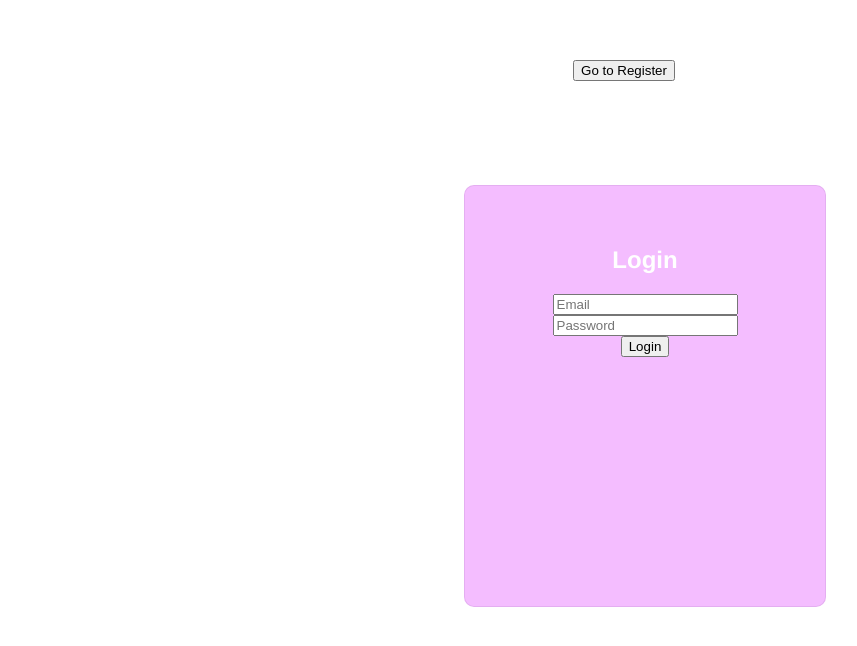
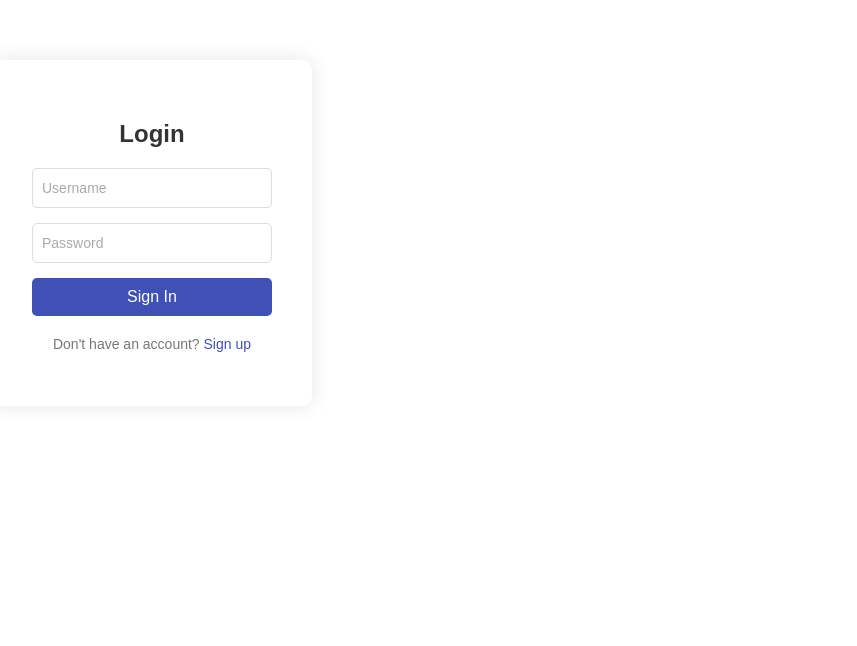
Before and after one commit to Hyemin-Youn/Hyemin-Youn.netflix-clone.github.io, a Vue app: page /Hyemin-Youn.netflix-clone/ in a window 1280 px wide. Shown: the top 646 px of the page, without its empty margins (16-873 px from the left). Built offline with nearby package versions, Linux system fonts and the light colour scheme.

Commit message:
Save changes before adding Vue Router

```diff
--- a/package.json
+++ b/package.json
@@ -2,13 +2,17 @@
   "name": "netflix-clone",
   "version": "0.1.0",
   "private": true,
+  "homepage": "https://hyemin-youn.github.io/netflix-clone",
   "scripts": {
     "serve": "vue-cli-service serve",
     "build": "vue-cli-service build",
-    "lint": "vue-cli-service lint"
+    "lint": "vue-cli-service lint",
+    "predeploy": "npm run build",
+    "deploy": "gh-pages -d dist"
   },
   "dependencies": {
     "core-js": "^3.8.3",
+    "gh-pages": "^6.2.0",
     "register-service-worker": "^1.7.2",
     "vue": "^3.2.13",
     "vue-router": "^4.4.5",
--- a/src/App.vue
+++ b/src/App.vue
@@ -1,16 +1,15 @@
-<!-- App.vue -->
 <template>
   <div id="app">
-    <AuthForm /> <!-- AuthForm을 메인 컴포넌트로 추가 -->
+    <LoginForm />
   </div>
 </template>
 
 <script>
-import AuthForm from './components/AuthForm.vue';
+import LoginForm from './components/LoginForm.vue';
 
 export default {
   components: {
-    AuthForm,
+    LoginForm,
   },
 };
 </script>
--- a/src/components/LoginForm.vue
+++ b/src/components/LoginForm.vue
@@ -1,17 +1,18 @@
 <template>
-    <div class="wrapper">
-      <div class="card login-size">
+  <div class="login-container" @mouseover="hover = true" @mouseleave="hover = false">
     <h2>Login</h2>
-        <form @submit.prevent="onLogin">
-          <div class="form-group">
-            <input type="email" v-model="email" placeholder="Email" required />
+    <form @submit.prevent="login">
+      <div class="input-group" v-for="(input, index) in inputs" :key="index">
+        <input
+          :type="input.type"
+          v-model="input.value"
+          required
+        />
+        <label :class="{ active: input.value !== '' }">{{ input.label }}</label>
       </div>
-          <div class="form-group">
-            <input type="password" v-model="password" placeholder="Password" required />
-          </div>
-          <button type="submit">Login</button>
+      <button type="submit" class="btn">Sign In</button>
+      <p>Don't have an account? <a href="#">Sign up</a></p>
     </form>
-      </div>
   </div>
 </template>
 
@@ -19,45 +20,121 @@
 export default {
   data() {
     return {
-        email: '',
-        password: '',
+      hover: false,
+      inputs: [
+        { label: "Username", type: "text", value: "" },
+        { label: "Password", type: "password", value: "" },
+      ],
     };
   },
   methods: {
-      onLogin() {
-        // 로그인 로직 추가
-        console.log("Logging in with", this.email, this.password);
-      }
-    }
+    login() {
+      alert("Logging in...");
+      // 실제 로그인 로직을 구현할 수 있습니다.
+    },
+  },
 };
 </script>
 
 <style scoped>
-  /* Login 스타일 적용 */
-  .wrapper {
-    height: 430px;
+* {
+  box-sizing: border-box;
+  font-family: Arial, sans-serif;
+}
+
+body {
+  display: flex;
+  justify-content: center;
+  align-items: center;
+  height: 100vh;
+  background-color: #f7f7f7;
+}
+
+.login-container {
+  background-color: #fff;
+  border-radius: 10px;
+  box-shadow: 0px 0px 20px rgba(0, 0, 0, 0.1);
+  padding: 40px;
   width: 320px;
+  text-align: center;
+  transition: transform 0.3s ease-in-out;
+  transform: scale(1);
+}
+
+.login-container:hover {
+  transform: scale(1.05);
+}
+
+h2 {
+  margin-bottom: 20px;
+  color: #333;
+}
+
+.input-group {
+  margin-bottom: 15px;
+  position: relative;
+}
+
+.input-group label {
   position: absolute;
   top: 50%;
-    left: 50%;
-    transform: translate(-50%, -50%);
-    perspective: 1000px;
-    backdrop-filter: blur(5px);
+  left: 10px;
+  transform: translateY(-50%);
+  color: #aaa;
+  font-size: 14px;
+  pointer-events: none;
+  transition: 0.2s;
 }
-  .card.login-size {
-    height: 340px;
+
+.input-group input {
+  width: 100%;
+  padding: 10px 10px;
+  font-size: 16px;
+  border: 1px solid #ddd;
+  border-radius: 5px;
+  outline: none;
+  transition: border-color 0.2s;
 }
-  .card {
-    position: absolute;
+
+.input-group input:focus {
+  border-color: #3f51b5;
+}
+
+.input-group label.active {
+  top: -8px;
+  font-size: 12px;
+  color: #3f51b5;
+}
+
+.btn {
   width: 100%;
-    height: 100%;
-    padding: 40px 20px;
-    text-align: center;
-    background: rgba(212, 0, 255, 0.26);
+  padding: 10px;
+  font-size: 16px;
+  border: none;
+  border-radius: 5px;
+  background-color: #3f51b5;
   color: #fff;
-    border-radius: 10px;
-    transition: all 0.5s ease-in-out;
-    backface-visibility: hidden;
-    border: 1px solid #40175815;
+  cursor: pointer;
+  transition: background-color 0.3s;
+}
+
+.btn:hover {
+  background-color: #2c3a9e;
+}
+
+p {
+  margin-top: 20px;
+  font-size: 14px;
+  color: #777;
+}
+
+a {
+  color: #3f51b5;
+  text-decoration: none;
+  transition: color 0.3s;
+}
+
+a:hover {
+  color: #2c3a9e;
 }
 </style>
--- a/src/router/index.js
+++ b/src/router/index.js
@@ -1,29 +1,17 @@
 import { createRouter, createWebHistory } from 'vue-router';
-import Home from '../views/Home.vue';
-import About from '../views/About.vue';
-import Login from '../views/Login.vue'; // Login 컴포넌트 임포트
+import Login from '../views/Login.vue';
 
 const routes = [
   {
     path: '/',
-    name: 'Home',
-    component: Home
+    name: 'Login',
+    component: Login,
   },
-  {
-    path: '/about',
-    name: 'About',
-    component: About
-  },
-  {
-    path: '/login', // 로그인 페이지 경로
-    name: 'Login',
-    component: Login
-  }
 ];
 
 const router = createRouter({
-  history: createWebHistory(process.env.BASE_URL),
-  routes
+  history: createWebHistory('/Hyemin-Youn.netflix-clone/'), // 여기에 GitHub Pages 레포지토리 이름 추가
+  routes,
 });
 
 export default router;
--- a/vue.config.js
+++ b/vue.config.js
@@ -2,6 +2,6 @@ const { defineConfig } = require('@vue/cli-service');
 module.exports = defineConfig({
   transpileDependencies: true,
   publicPath: process.env.NODE_ENV === 'production'
-    ? '/Hyemin-Youn.netflix-clone.github.io/' // 실제 리포지토리 이름을 여기에 입력
+    ? '/'
     : '/'
 });
```
Also changed, not shown: 1 other file (tests, documents, lock files or other folders). Lines whose indentation alone changed are shown as unchanged.
